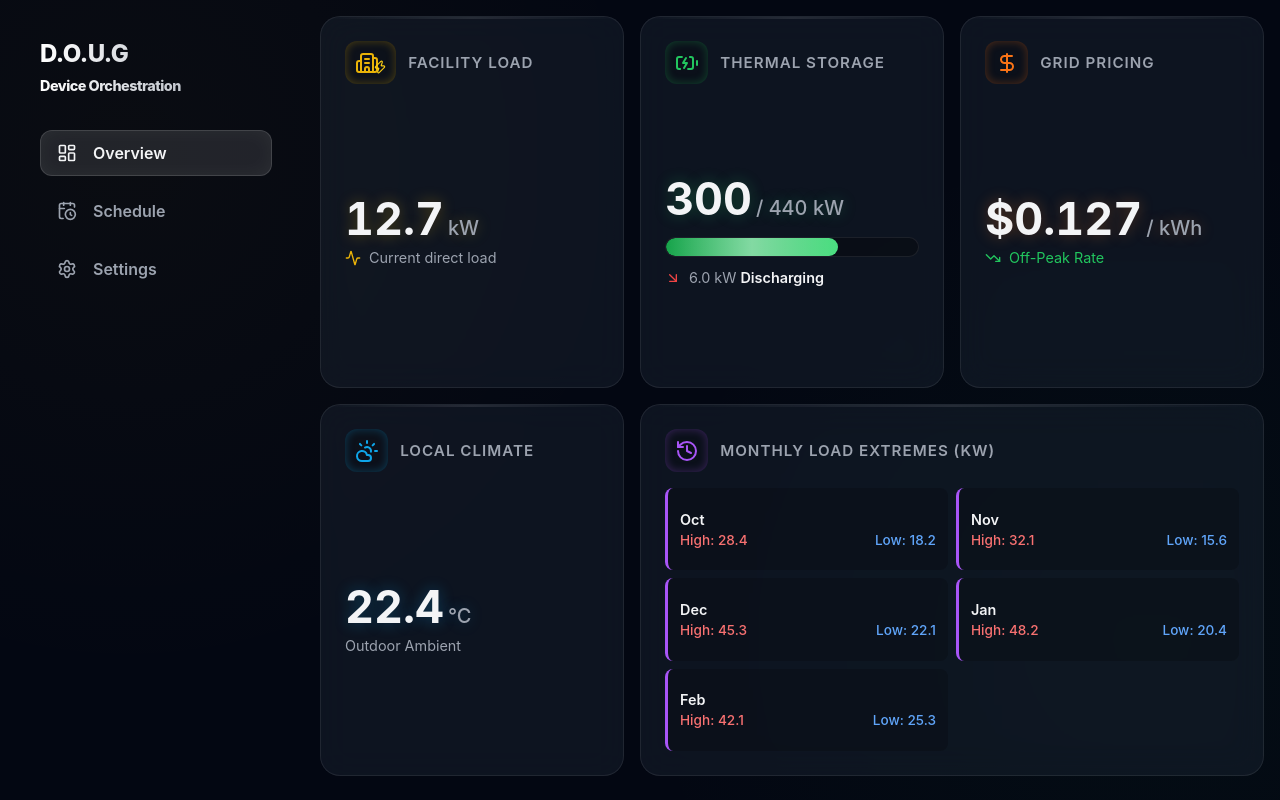
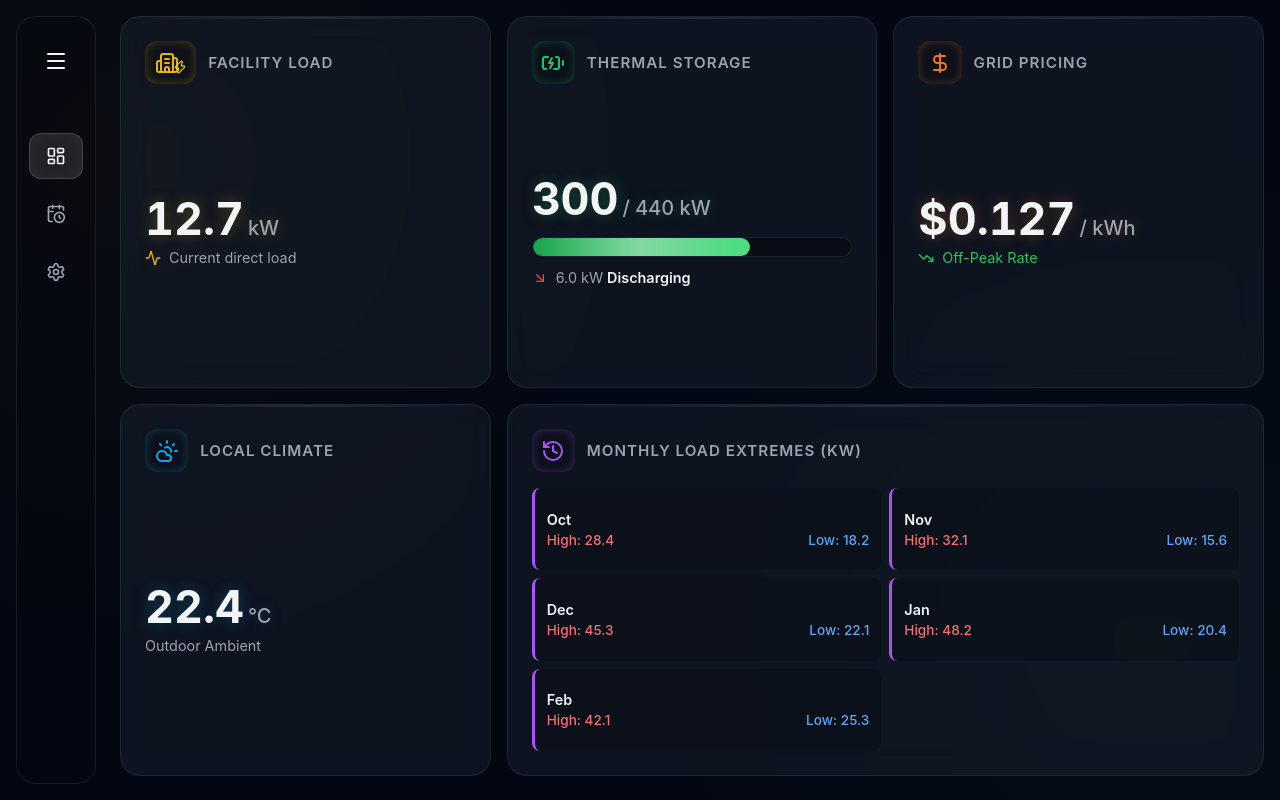
Before and after one commit to LiKuidKing/Building-Pi, a React (Vite) app: page / in a window 1280 px wide. Built offline with nearby package versions, Linux system fonts and the light colour scheme.

Commit message:
update logo

```diff
--- a/src/App.jsx
+++ b/src/App.jsx
@@ -14,7 +14,8 @@ import {
   DollarSign,
   TrendingDown,
   TrendingUp,
-  Wrench
+  Wrench,
+  Menu
 } from 'lucide-react';
 import './index.css';
 
@@ -29,6 +30,7 @@ const initialHistory = [
 
 function App() {
   const [activeTab, setActiveTab] = useState('home');
+  const [isSidebarOpen, setIsSidebarOpen] = useState(false);
   const [power, setPower] = useState(12.4);
   const [batteryCharge, setBatteryCharge] = useState(300);
   const [batteryPower, setBatteryPower] = useState(-5.2);
@@ -73,29 +75,42 @@ function App() {
   return (
     <div className="app-container">
       {/* SIDEBAR NAVIGATION */}
-      <aside className="sidebar">
-        <h1 className="sidebar-title">D.O.U.G<br/><span style={{fontSize: '0.9rem', color: 'var(--text-muted)'}}>Device Orchestration</span></h1>
+      <aside className={`sidebar ${isSidebarOpen ? '' : 'collapsed'}`}>
+
+        <div className="sidebar-header">
+          <h1 className="sidebar-title">
+            D.O.U.G<br />
+            <span style={{ fontSize: '0.9rem', color: 'var(--text-muted)' }}>Building Management System</span>
+          </h1>
+          <button className="hamburger-btn" onClick={() => setIsSidebarOpen(!isSidebarOpen)}>
+            <Menu size={24} />
+          </button>
+        </div>
+
         <nav className="nav-menu">
           <div
             className={`nav-item ${activeTab === 'home' ? 'active' : ''}`}
             onClick={() => setActiveTab('home')}
+            title="Overview"
           >
-            <LayoutDashboard size={20} />
-            Overview
+            <LayoutDashboard size={20} style={{ flexShrink: 0 }} />
+            <span className="nav-text">Overview</span>
           </div>
           <div
             className={`nav-item ${activeTab === 'schedule' ? 'active' : ''}`}
             onClick={() => setActiveTab('schedule')}
+            title="Schedule"
           >
-            <CalendarClock size={20} />
-            Schedule
+            <CalendarClock size={20} style={{ flexShrink: 0 }} />
+            <span className="nav-text">Schedule</span>
           </div>
           <div
             className={`nav-item ${activeTab === 'settings' ? 'active' : ''}`}
             onClick={() => setActiveTab('settings')}
+            title="Settings"
           >
-            <Settings size={20} />
-            Settings
+            <Settings size={20} style={{ flexShrink: 0 }} />
+            <span className="nav-text">Settings</span>
           </div>
         </nav>
       </aside>
@@ -153,7 +168,7 @@ function App() {
                   )}
                   <span>
                     {Math.abs(batteryPower).toFixed(1)} kW
-                    <span className="sub-info-value" style={{ marginLeft: '4px'}}>
+                    <span className="sub-info-value" style={{ marginLeft: '4px' }}>
                       {batteryPower < 0 ? 'Discharging' : 'Charging'}
                     </span>
                   </span>
@@ -179,7 +194,7 @@ function App() {
                   ) : (
                     <TrendingDown size={16} color="#22c55e" />
                   )}
-                  <span style={{color: elecPrice > 0.18 ? '#ef4444' : '#22c55e'}}>
+                  <span style={{ color: elecPrice > 0.18 ? '#ef4444' : '#22c55e' }}>
                     {elecPrice > 0.18 ? 'On-Peak Rate' : 'Off-Peak Rate'}
                   </span>
                 </div>
--- a/src/index.css
+++ b/src/index.css
@@ -17,7 +17,7 @@
   --color-history: #a855f7;
   --color-history-glow: rgba(168, 85, 247, 0.3);
 
-  --color-price: #f97316; /* Vibrant orange for price */
+  --color-price: #f97316;
   --color-price-glow: rgba(249, 115, 22, 0.3);
 }
 
@@ -36,7 +36,7 @@ body {
   color: var(--text-main);
   height: 100vh;
   width: 100vw;
-  overflow: hidden; /* NO SCROLLING */
+  overflow: hidden;
   padding: 1rem;
 }
 
@@ -59,6 +59,28 @@ body {
   display: flex;
   flex-direction: column;
   padding: 1.5rem;
+  transition: width 0.3s cubic-bezier(0.4, 0, 0.2, 1);
+  overflow: hidden;
+  background: rgba(0,0,0,0.1);
+  border-radius: 20px;
+  border: 1px solid var(--panel-border);
+}
+
+.sidebar.collapsed {
+  width: 80px;
+  padding: 1.5rem 0.75rem;
+}
+
+.sidebar-header {
+  display: flex;
+  align-items: flex-start;
+  justify-content: space-between;
+  margin-bottom: 2rem;
+  height: 60px;
+}
+
+.sidebar.collapsed .sidebar-header {
+  justify-content: center;
 }
 
 .sidebar-title {
@@ -68,8 +90,33 @@ body {
   background: linear-gradient(to right, #ffffff, #9ca3af);
   -webkit-background-clip: text;
   -webkit-text-fill-color: transparent;
-  margin-bottom: 2rem;
   line-height: 1.2;
+  white-space: nowrap;
+  opacity: 1;
+  transition: opacity 0.2s;
+}
+
+.sidebar.collapsed .sidebar-title {
+  opacity: 0;
+  display: none;
+}
+
+.hamburger-btn {
+  background: transparent;
+  border: none;
+  color: var(--text-main);
+  cursor: pointer;
+  padding: 0.5rem;
+  display: flex;
+  align-items: center;
+  justify-content: center;
+  border-radius: 8px;
+  transition: background 0.2s;
+  flex-shrink: 0;
+}
+
+.hamburger-btn:hover {
+  background: rgba(255, 255, 255, 0.1);
 }
 
 .nav-menu {
@@ -89,6 +136,22 @@ body {
   font-weight: 600;
   transition: all 0.2s ease;
   border: 1px solid transparent;
+  white-space: nowrap;
+}
+
+.sidebar.collapsed .nav-item {
+  justify-content: center;
+  padding: 0.75rem;
+}
+
+.nav-text {
+  opacity: 1;
+  transition: opacity 0.2s;
+}
+
+.sidebar.collapsed .nav-text {
+  display: none;
+  opacity: 0;
 }
 
 .nav-item:hover {
@@ -110,6 +173,7 @@ body {
   flex-direction: column;
   height: 100%;
   overflow: hidden;
+  transition: width 0.3s;
 }
 
 .page-header {
```
